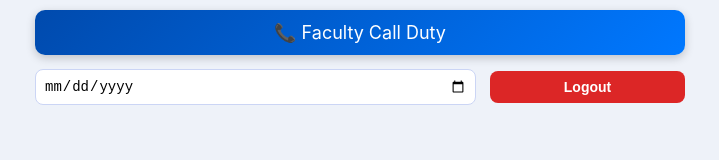
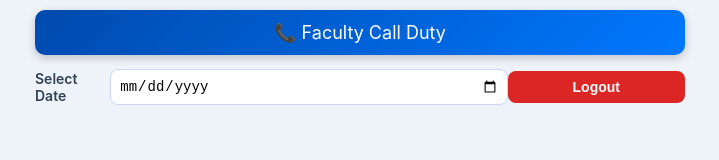
Before and after one commit to AlwynRajivS/Call-Duty-V1, a plain HTML site: page faculty.html in a window 1280 px wide. Shown: the whole page, without its empty margins (280-999 px from the left). Drawn offline with Linux system fonts and the light colour scheme.

Commit message:
Update faculty.html

```diff
--- a/faculty.html
+++ b/faculty.html
@@ -83,7 +83,12 @@ h3{
   font-size:12px;
   margin:2px 0;
 }
-
+.dLabel{
+  font-size:14px;
+  font-weight:600;
+  color:#334155;
+  margin-right:6px;
+}
 /* BUTTONS */
 .btn{
   padding:6px 8px;
@@ -156,6 +161,7 @@ textarea{
 
 <!-- DATE + LOGOUT in same row -->
 <div class="topBar">
+  <label class="dLabel">Select Date</label>
   <input type="date" id="date" onchange="loadData()">
   <button class="logout" onclick="window.location='index.html'">Logout</button>
 </div>
```
